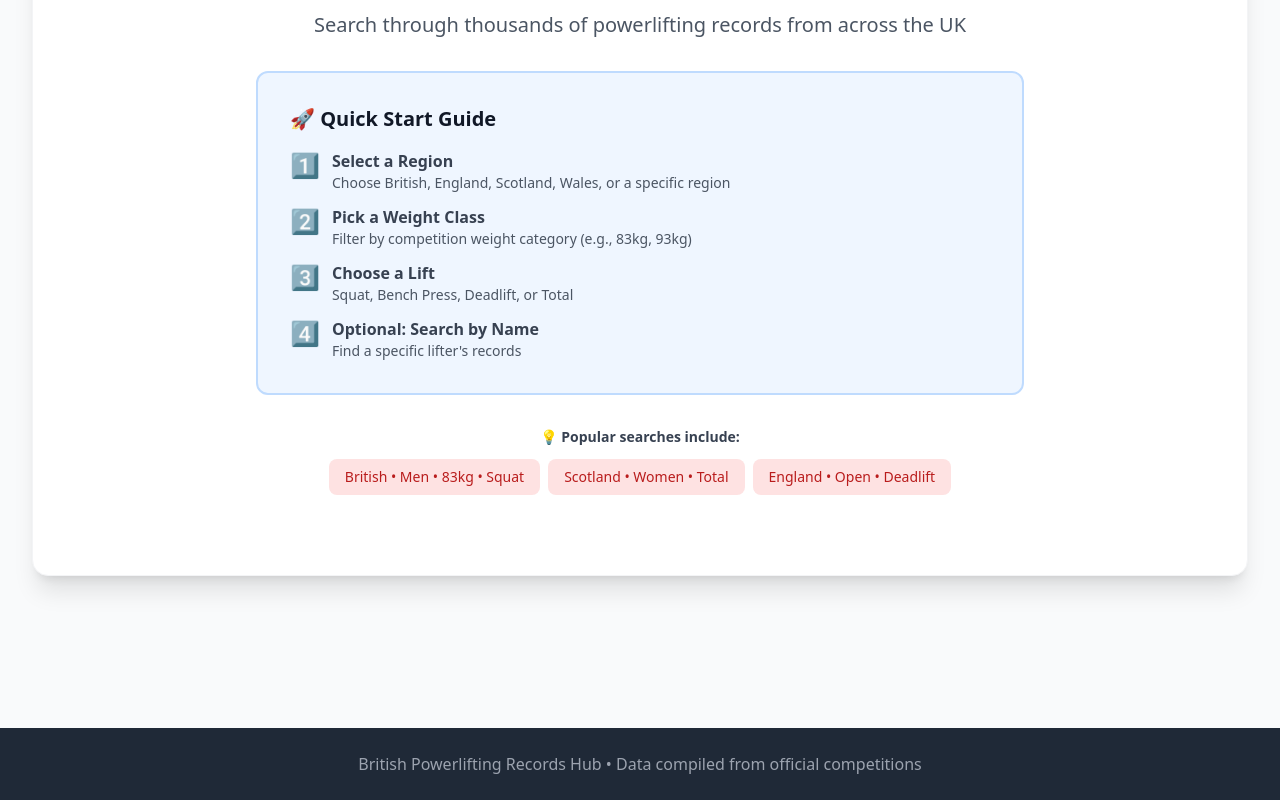
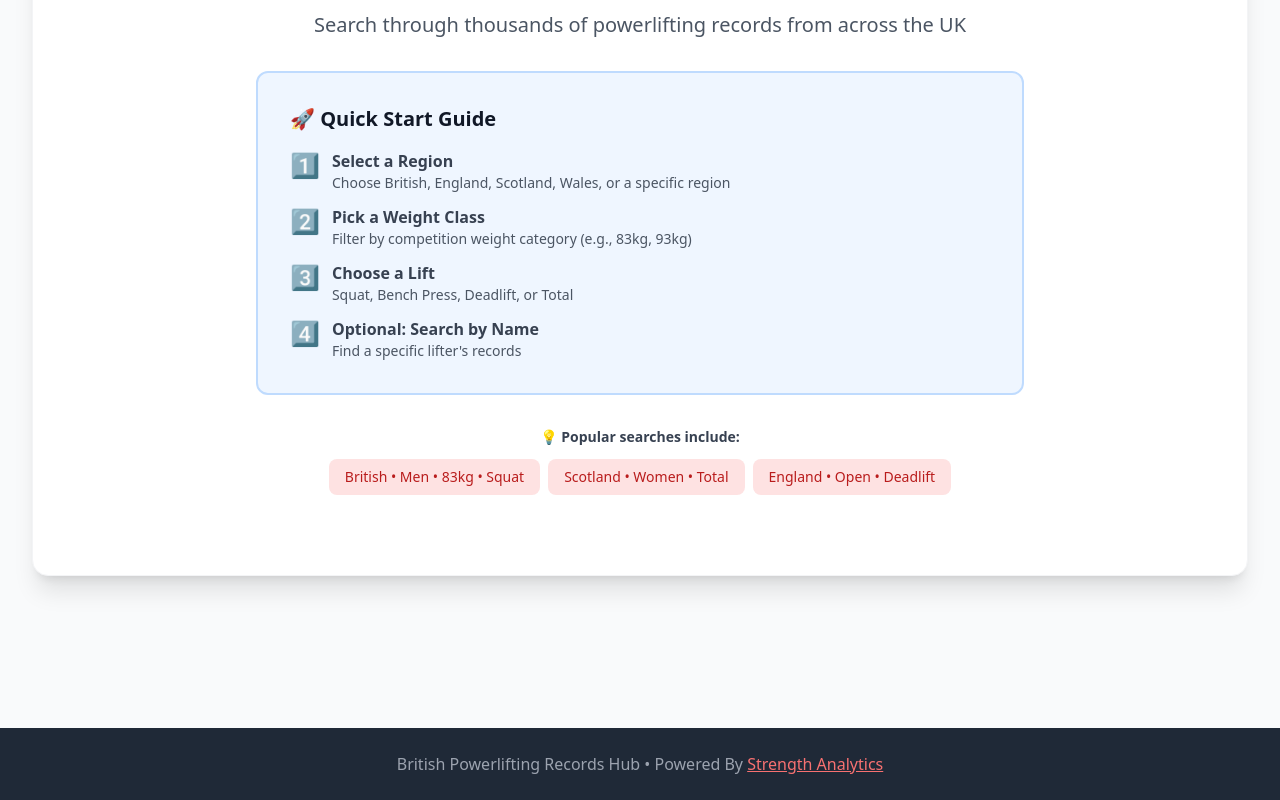
Before and after one commit to StrengthAnalytics/BPRecords, a React (Vite) app: page / in a window 1280 px wide. Shown: the part 1256-2056 px from the top of the page. Built offline with nearby package versions, Linux system fonts and the light colour scheme.

Commit message:
Update footer with Strength Analytics branding and link

```diff
--- a/src/App.tsx
+++ b/src/App.tsx
@@ -66,7 +66,17 @@ function App() {
 
       {/* Footer */}
       <footer className="bg-gray-800 dark:bg-slate-950 text-gray-400 py-6 px-4 text-center mt-12">
-        <p>British Powerlifting Records Hub • Data compiled from official competitions</p>
+        <p>
+          British Powerlifting Records Hub • Powered By{' '}
+          <a
+            href="https://www.strengthanalytics.co.uk"
+            target="_blank"
+            rel="noopener noreferrer"
+            className="text-red-400 hover:text-red-300 transition-colors underline"
+          >
+            Strength Analytics
+          </a>
+        </p>
       </footer>
     </div>
   );
```
